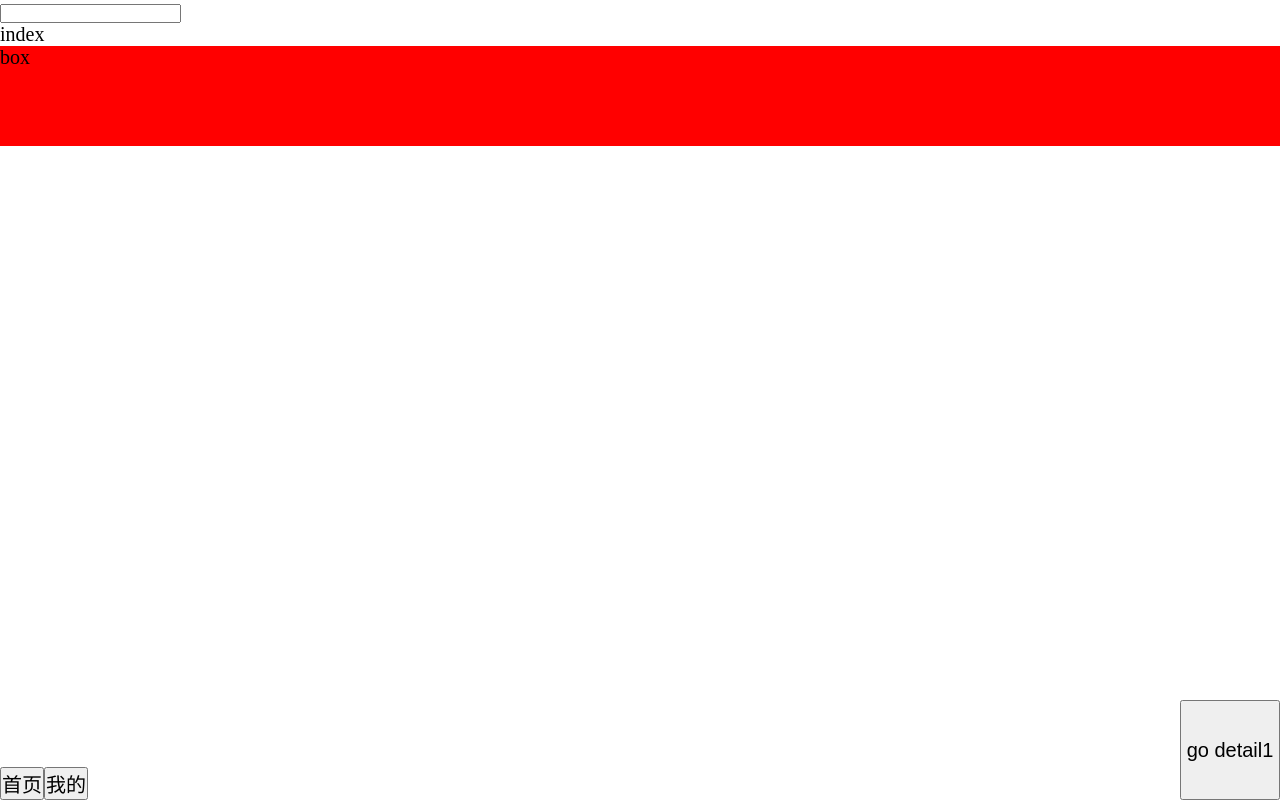
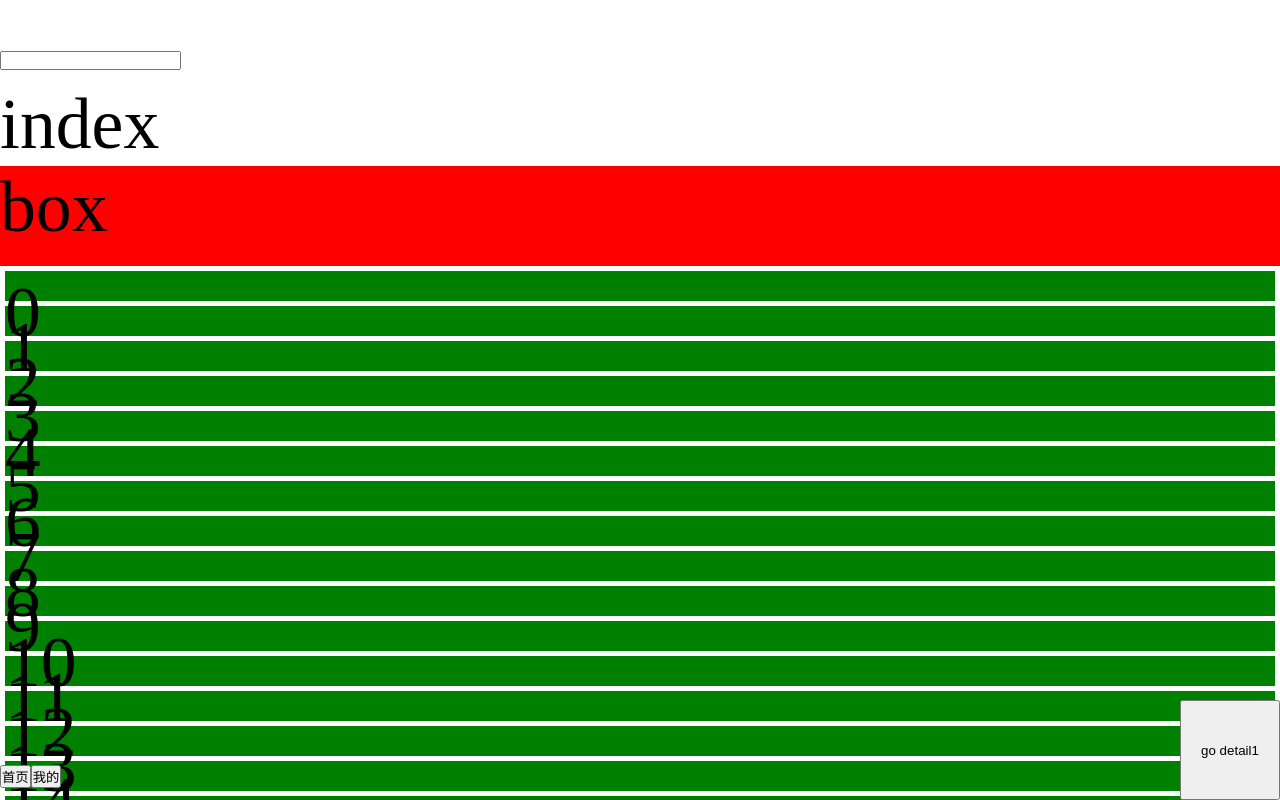
Before and after one commit to jiqishoubi/kuririn-react-router, a React (Vite) app: page / in a window 1280 px wide. Built offline with nearby package versions, Linux system fonts and the light colour scheme.

Commit message:
chore: 演示工程  增加 入口 html font-size

```diff
--- a/index.html
+++ b/index.html
@@ -5,6 +5,11 @@
     <link rel="icon" type="image/svg+xml" href="/vite.svg" />
     <meta name="viewport" content="width=device-width, initial-scale=1.0" />
     <title>kuririn-react-router</title>
+    <script>
+      var width = (document.body && document.body.clientWidth) || (document.documentElement && document.documentElement.clientWidth) || (window.screen && window.screen.availWidth)
+      // The width of the design draft is 375
+      document.getElementsByTagName('html')[0].style.fontSize = (width / 375) * 100 + 'px'
+    </script>
   </head>
   <body>
     <div id="root"></div>
--- a/src/index.less
+++ b/src/index.less
@@ -5,9 +5,5 @@
 
 body {
   overflow: hidden;
-  font-size: 20px;
+  font-size: 0.21rem;
 }
-
-button {
-  font-size: 20px;
-}
--- a/src/pages/index/index.tsx
+++ b/src/pages/index/index.tsx
@@ -14,11 +14,11 @@ const Index: React.FC = (props) => {
   }, [])
 
   onPageShow(props, () => {
-    console.log('🚀 ~ ', 'index 页面show了')
+    console.log('🚀 ~ ', 'index page show')
   })
 
   onPageHide(props, () => {
-    console.log('🚀 ~ ', 'index 页面hide了')
+    console.log('🚀 ~ ', 'index page hide')
   })
 
   return (
@@ -40,7 +40,7 @@ const Index: React.FC = (props) => {
       >
         box
       </div>
-      {/* <div className="list">
+      <div className="list">
         {list.map((_, index) => (
           <div
             key={index}
@@ -54,7 +54,7 @@ const Index: React.FC = (props) => {
             {index}
           </div>
         ))}
-      </div> */}
+      </div>
       <button
         onClick={() => {
           router.push('/detail1')
```
